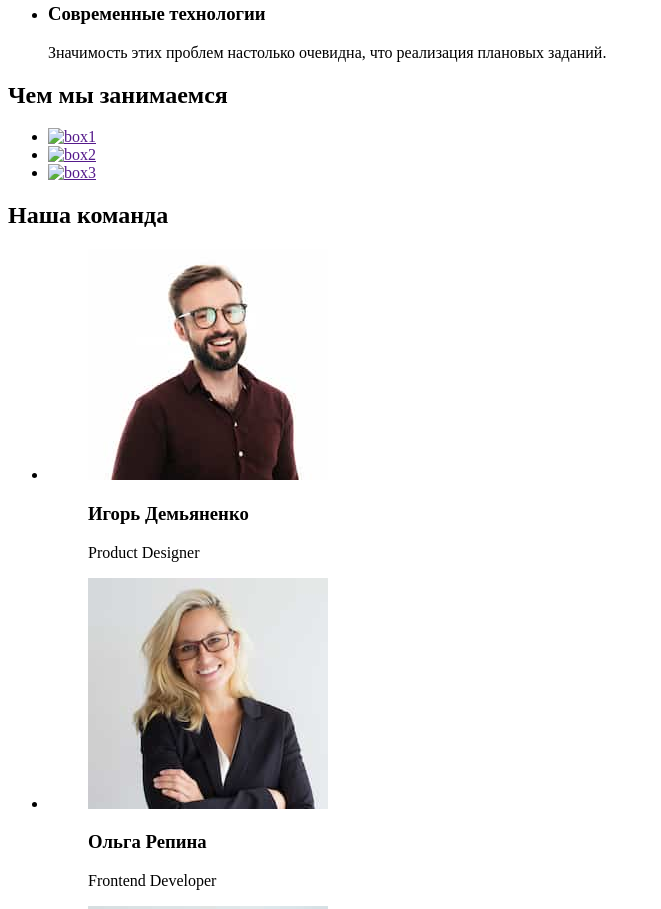
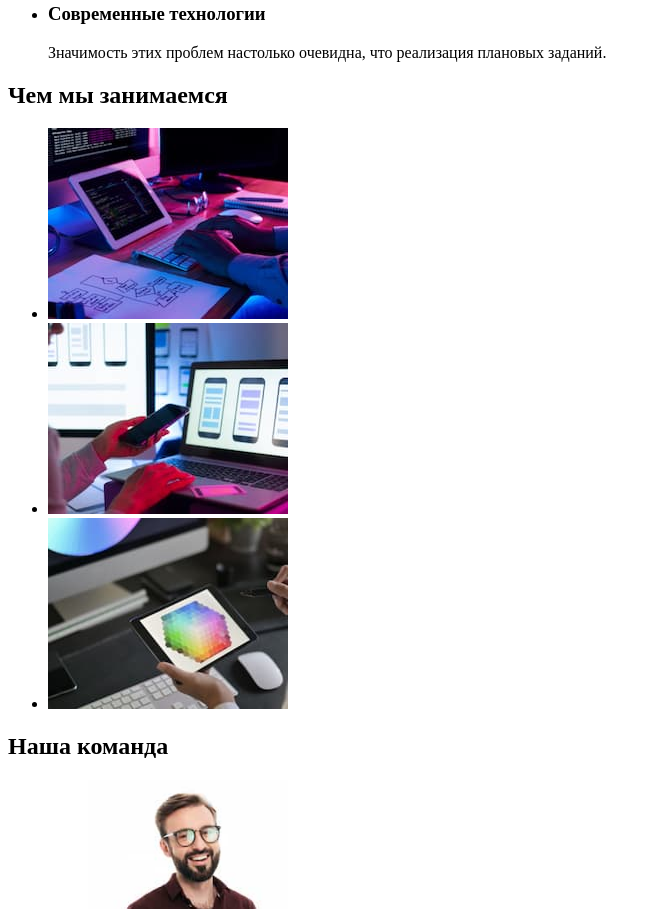
Before and after one commit to IskraI/goit-markup-hw-01, a plain HTML site: page index.html in a window 1280 px wide. Shown: the part 540-1449 px from the top of the page, without its empty margins (0-661 px from the left). Drawn offline with Linux system fonts and the light colour scheme.

Commit message:
Update index.html

```diff
--- a/index.html
+++ b/index.html
@@ -38,18 +38,18 @@
 <section>
     <h2>Чем мы занимаемся</h2>
     <ul>
-       <li> <a href=""> <img src="./image/box1.png" alt="box1" width="240"></a> </li>
-       <li> <a href=""> <img src="./image/box2.png" alt="box2" width="240"></a> </li>
-       <li> <a href=""> <img src="./image/box3.png" alt="box3" width="240"></a> </li>
+       <li> <a href=""> <img src="./image/box1.jpg" alt="box1" width="240"></a> </li>
+       <li> <a href=""> <img src="./image/box2.jpg" alt="box2" width="240"></a> </li>
+       <li> <a href=""> <img src="./image/box3.jpg" alt="box3" width="240"></a> </li>
     </ul>
 </section>
 <section>
     <h2>Наша команда</h2>
     <ul>
-        <li> <figure> <img src="./image/img1.jpg" alt="Игорь Демьяненко" width="240">  <figcaption> <h3>Игорь Демьяненко</h3> <p>Product Designer</p></figcaption></figure></li>
-        <li> <figure> <img src="./image/img2.jpg" alt="Ольга Репина" width="240">  <figcaption> <h3>Ольга Репина</h3> <p>Frontend Developer</p></figcaption></figure></li>
-        <li> <figure> <img src="./image/img3.jpg" alt="Николай Тарасов" width="240">  <figcaption> <h3>Николай Тарасов</h3> <p>Marketing</p></figcaption></figure></li>
-        <li> <figure> <img src="./image/img4.jpg" alt="Михаил Ермаков" width="240"> <figcaption> <h3>Михаил Ермаков</h3> <p>UI Designer</p></figcaption></figure></li>
+        <li> <figure> <img src="./image/img1.jpg" alt="Игорь Демьяненко" width="200">  <figcaption> <h3>Игорь Демьяненко</h3> <p>Product Designer</p></figcaption></figure></li>
+        <li> <figure> <img src="./image/img2.jpg" alt="Ольга Репина" width="200">  <figcaption> <h3>Ольга Репина</h3> <p>Frontend Developer</p></figcaption></figure></li>
+        <li> <figure> <img src="./image/img3.jpg" alt="Николай Тарасов" width="200">  <figcaption> <h3>Николай Тарасов</h3> <p>Marketing</p></figcaption></figure></li>
+        <li> <figure> <img src="./image/img4.jpg" alt="Михаил Ермаков" width="200"> <figcaption> <h3>Михаил Ермаков</h3> <p>UI Designer</p></figcaption></figure></li>
      </ul>
 
 
```
